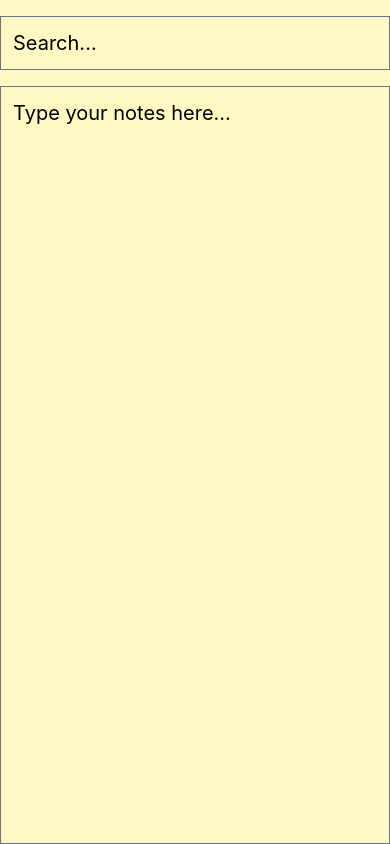
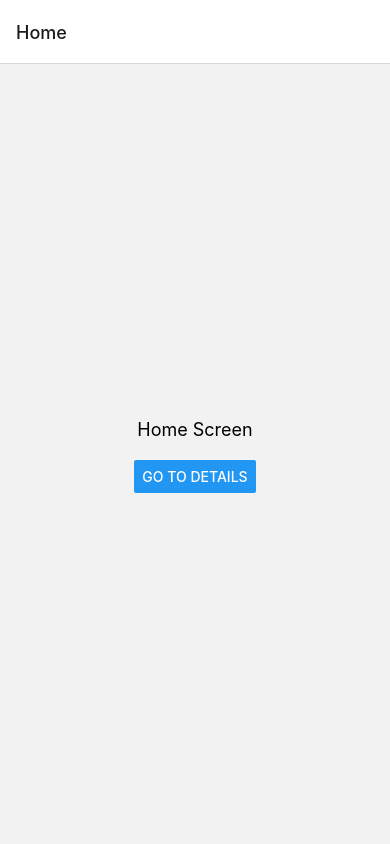
Before and after one commit to shiftkey-labs/SKNotesStarter, a React Native app: screen / in a window 390 px wide. Built offline with nearby package versions, Linux system fonts and the light colour scheme.

Commit message:
Copied the code from slides for masonryList and naviagationContainers, going to experiment with them to understand them better.

```diff
--- a/App.js
+++ b/App.js
@@ -1,10 +1,36 @@
-import { SafeAreaView, Text, TextInput } from 'react-native';
+import { SafeAreaView, Text, TextInput, Button, View } from 'react-native';
 import tw, { useDeviceContext } from 'twrnc';
 import { Provider } from 'react-redux';
 import { store } from './store';
 import 'react-native-reanimated';
+import MasonryList from '@react-native-seoul/masonry-list';
+import { NavigationContainer } from '@react-navigation/native';
+import { createNativeStackNavigator } from '@react-navigation/native-stack';
 
-import React, { useState } from 'react';
+import React, { useState, useEffect } from 'react';
+
+
+function HomeScreen({ navigation }) {
+  return (
+    <View style={tw`flex-1 items-center justify-center`}>
+      <Text style={tw`text-lg mb-4`}>Home Screen</Text>
+      <Button
+        title="Go to Details"
+        onPress={() => navigation.navigate('Details')}
+      />
+    </View>
+  );
+}
+
+function DetailsScreen() {
+  return (
+    <View style={tw`flex-1 items-center justify-center`}>
+      <Text style={tw`text-lg`}>Details Screen</Text>
+    </View>
+  );
+}
+
+const Stack = createNativeStackNavigator();
 
 function App() {
 
@@ -14,10 +40,24 @@ function App() {
   ** but the user can type in the app, just to get a feel for how to setup
   ** the sizing and layout of the app.
   */
+
+  useDeviceContext(tw);
+  // const [data, setData] = useState([]);
+  // const generateData = (count) => Array.from({ length: count }, (_, i) => ({ id: (i + 1).toString() }));
+
+  // useEffect(() => {
+  //   setData(generateData(500));
+  // }, []);
+
+  // const renderItem=({item, i}) => (
+  //   <Text style={[tw`bg-blue-200 text-gray-500 m-1`, { height: Math.floor(Math.random() * 100) + 50 }]}>
+  //     {item.id}
+  //   </Text>
+  // )
   return (
     <Provider store={store}>
       <SafeAreaView style={tw`flex-1 bg-yellow-100`}>
-      <TextInput
+      {/* <TextInput
           style={tw`max-w-full mt-4 text-left text-xl border border-gray-500 p-3`}
           placeholder="Search..."
         />
@@ -25,7 +65,22 @@ function App() {
           style={tw`max-w-full flex-1 mt-4 text-left text-xl border border-gray-500 p-3`}
           multiline
           placeholder="Type your notes here..."
-        />
+        /> */}
+        <NavigationContainer>
+      <Stack.Navigator initialRouteName="Home">
+        <Stack.Screen name="Home" component={HomeScreen} />
+        <Stack.Screen name="Details" component={DetailsScreen} />
+      </Stack.Navigator>
+    </NavigationContainer>
+         {/* <MasonryList
+      style={tw`w-full h-screen`}
+      data={data}
+      keyExtractor={(item) => item.id}
+      numColumns={3}
+      showsVerticalScrollIndicator={false}
+      renderItem={renderItem}
+      onEndReachedThreshold={0.1}
+    /> */}
       </SafeAreaView>
     </Provider>
   )
```
